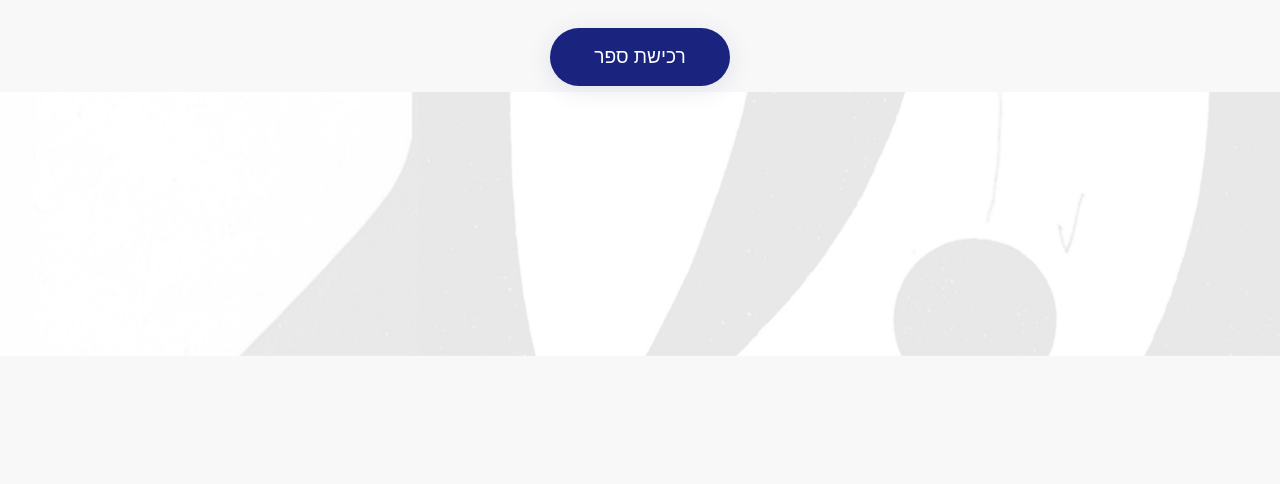
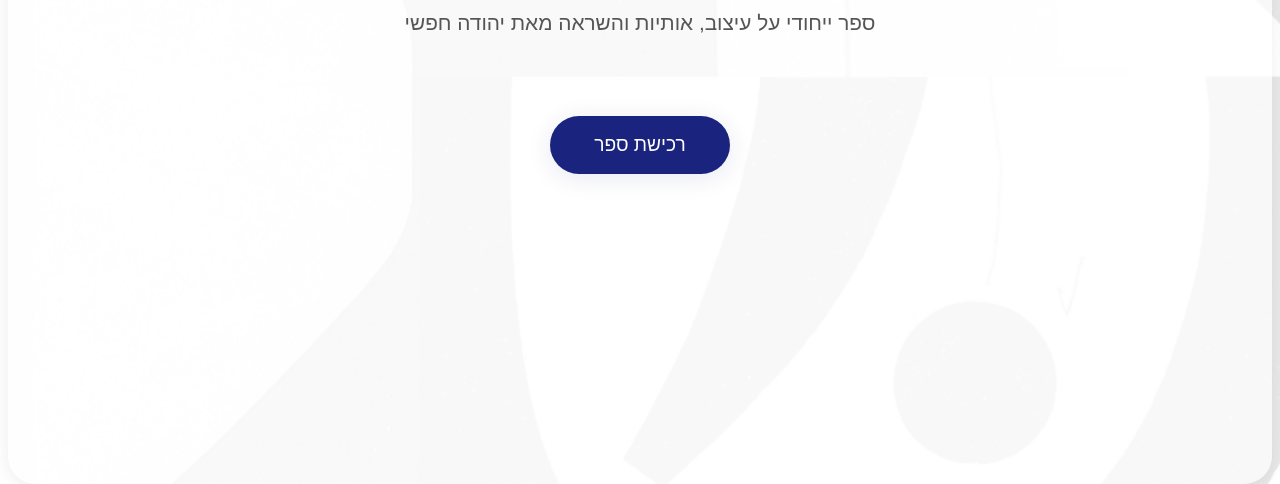
Before and after one commit to lior77/book-gage, a plain HTML site: page index.html in a window 1280 px wide. Shown: the part 444-928 px from the top of the page. Before the commit the page ends 800 px from the top, so only its background shows below. Drawn offline with Linux system fonts and the light colour scheme.

Commit message:
Update index.html

```diff
--- a/index.html
+++ b/index.html
@@ -12,7 +12,8 @@
     body {
       min-height: 100vh;
       font-family: 'Heebo', Arial, sans-serif;
-      background: #f8f8f8;
+      background: #f8f8f8 url('background.jpg') no-repeat center center fixed;
+      background-size: cover;
       position: relative;
       overflow: hidden;
     }
@@ -25,6 +26,11 @@
       align-items: center;
       z-index: 2;
       text-align: center;
+      background: rgba(255, 255, 255, 0.72); /* שכבת רקע בהירה לטקסט */
+      box-shadow: 0 2px 16px rgba(0,0,0,0.07);
+      border-radius: 28px;
+      margin: 48px 8px;
+      padding: 40px 20px;
     }
     h1 {
       font-size: 2.5em;
@@ -53,17 +59,6 @@
     .buy-btn:hover {
       background: #3949ab;
     }
-    .background-img {
-      position: fixed;
-      left: 0;
-      bottom: 0;
-      width: 100vw;
-      height: 33vh;
-      object-fit: cover;
-      z-index: 1;
-      pointer-events: none;
-      user-select: none;
-    }
     @media (max-width: 600px) {
       h1 {
         font-size: 1.6em;
@@ -75,6 +70,10 @@
         font-size: 1em;
         padding: 14px 24px;
       }
+      .center-container {
+        margin: 16px 0;
+        padding: 16px 4px;
+      }
     }
   </style>
 </head>
@@ -82,10 +81,9 @@
   <div class="center-container">
     <h1>צבי נרקיס; טיפוגרפיה ועיצוב</h1>
     <h2>ספר ייחודי על עיצוב, אותיות והשראה מאת יהודה חפשי</h2>
-    <a "https://pay.grow.link/bd90d3a1c6395a945386bddaf53f18a3-MTkyNTYwMQ">
+    <a href="https://pay.grow.link/bd90d3a1c6395a945386bddaf53f18a3-MTkyNTYwMQ">
       <button class="buy-btn">רכישת ספר</button>
     </a>
   </div>
-  <img src="background.jpg" alt="רקע טיפוגרפי" class="background-img">
 </body>
 </html>
```
